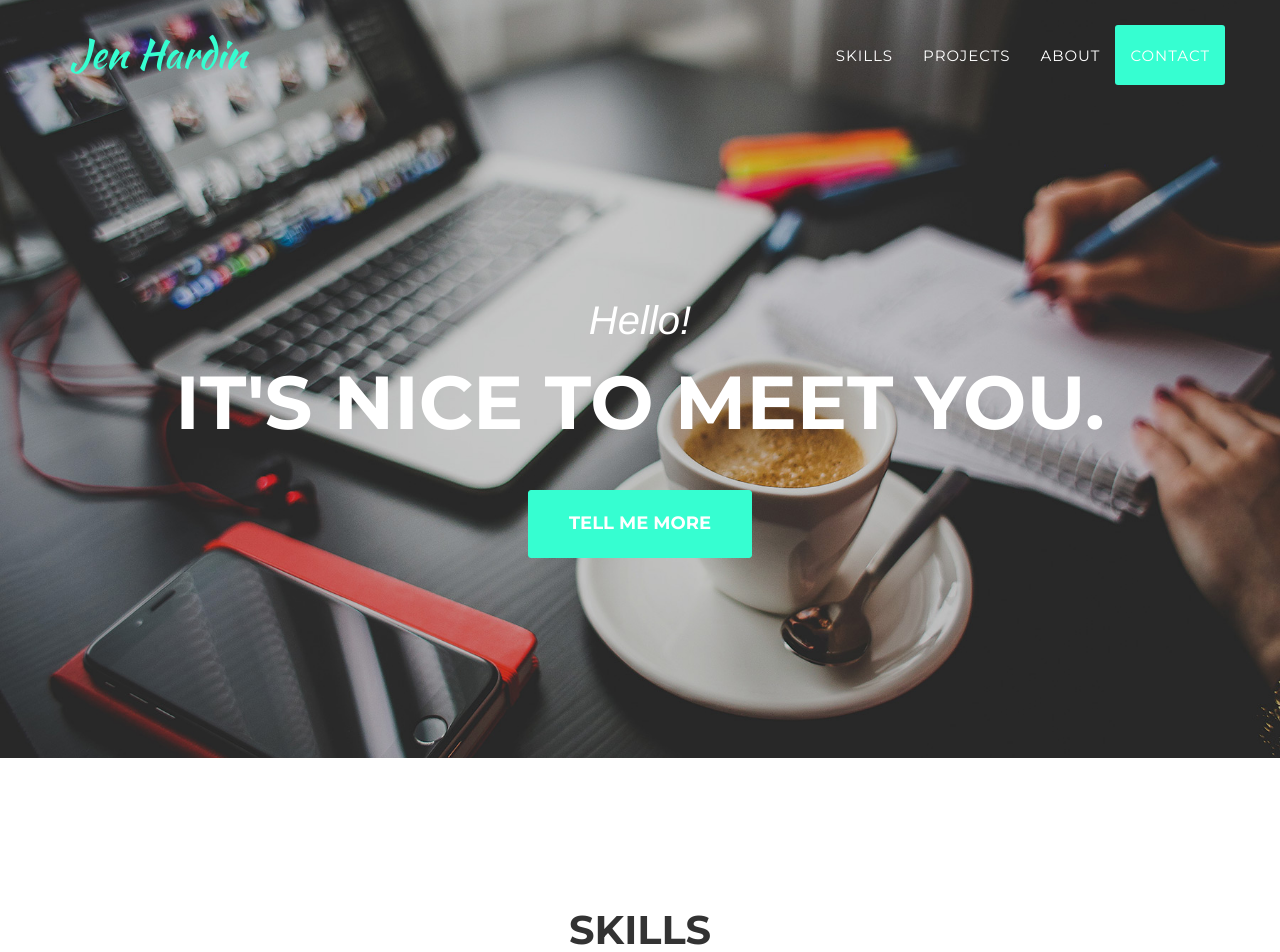
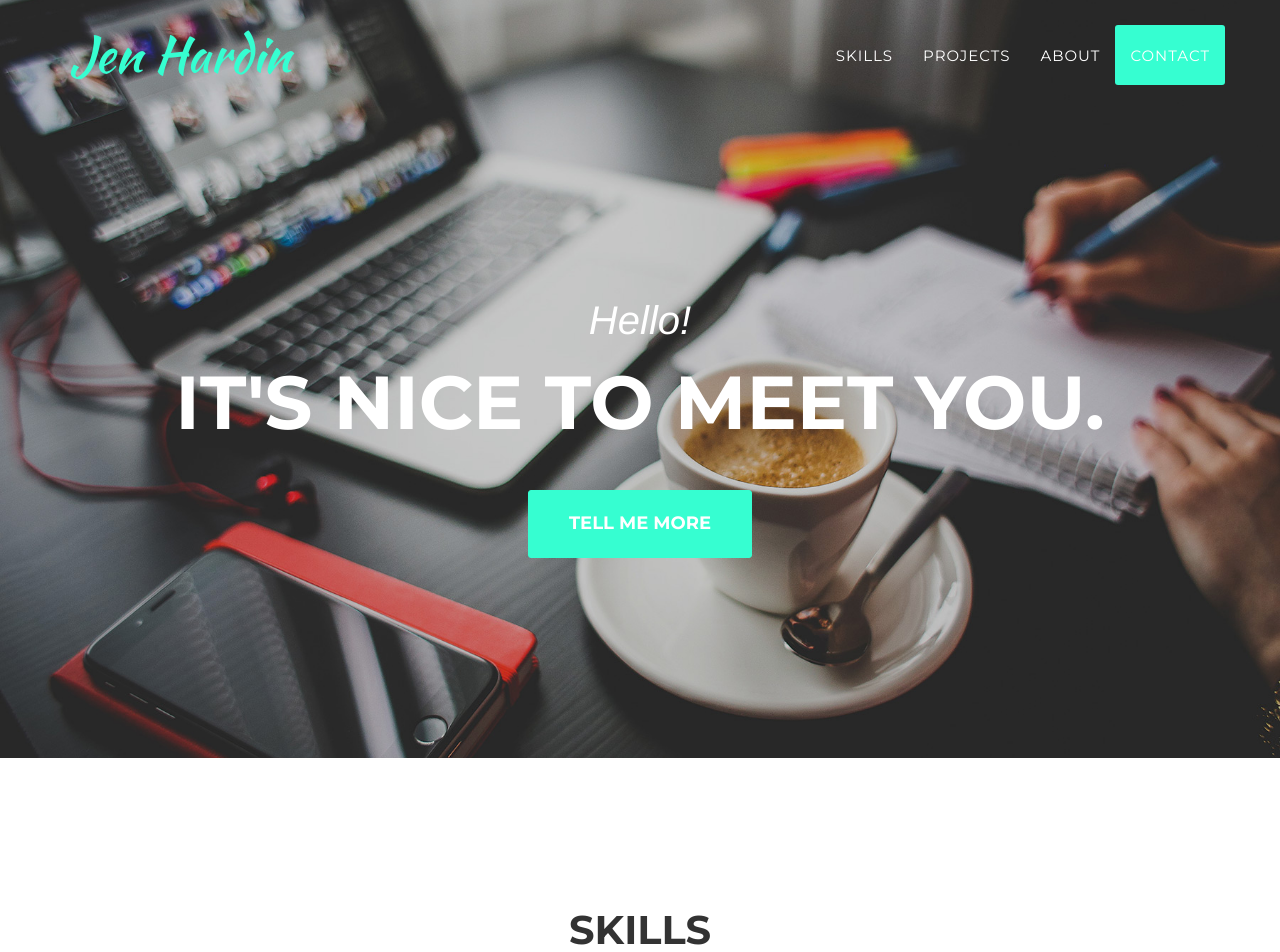
Before and after one commit to jenhardin/jenhardin.github.io, a Jekyll site: the page built from index.html, in a window 1280 px wide. Shown: the top 952 px of the page. Built offline with Jekyll 4.4.1, drawn with Linux system fonts in a browser that asks for light colours; some web fonts are replaced.

Commit message:
Update header.html

```diff
--- a/_includes/header.html
+++ b/_includes/header.html
@@ -9,7 +9,7 @@
                     <span class="icon-bar"></span>
                     <span class="icon-bar"></span>
                 </button>
-                <a class="navbar-brand page-scroll" href="#page-top" style="font-size:40px" >{{site.title}}</a>
+                <a class="navbar-brand page-scroll" href="#page-top" style="font-size:50px" >{{site.title}}</a>
             </div>
 
             <!-- Collect the nav links, forms, and other content for toggling -->
```
